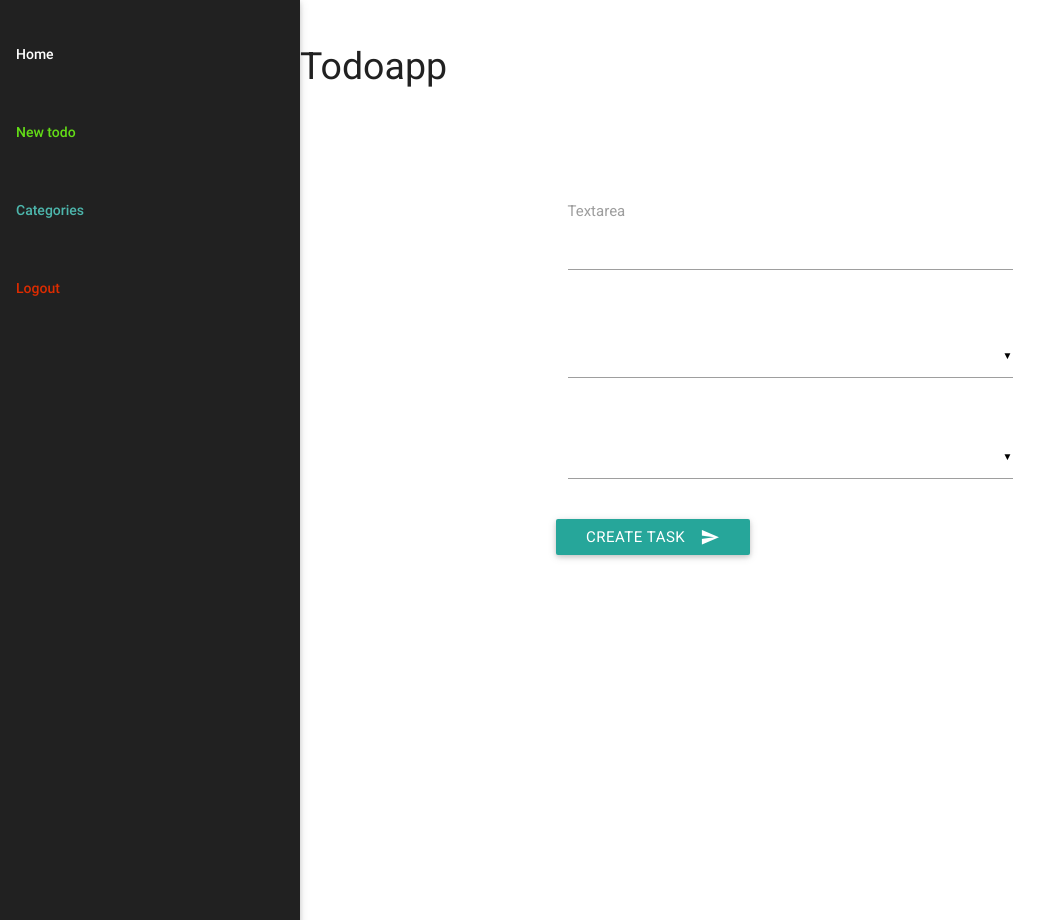
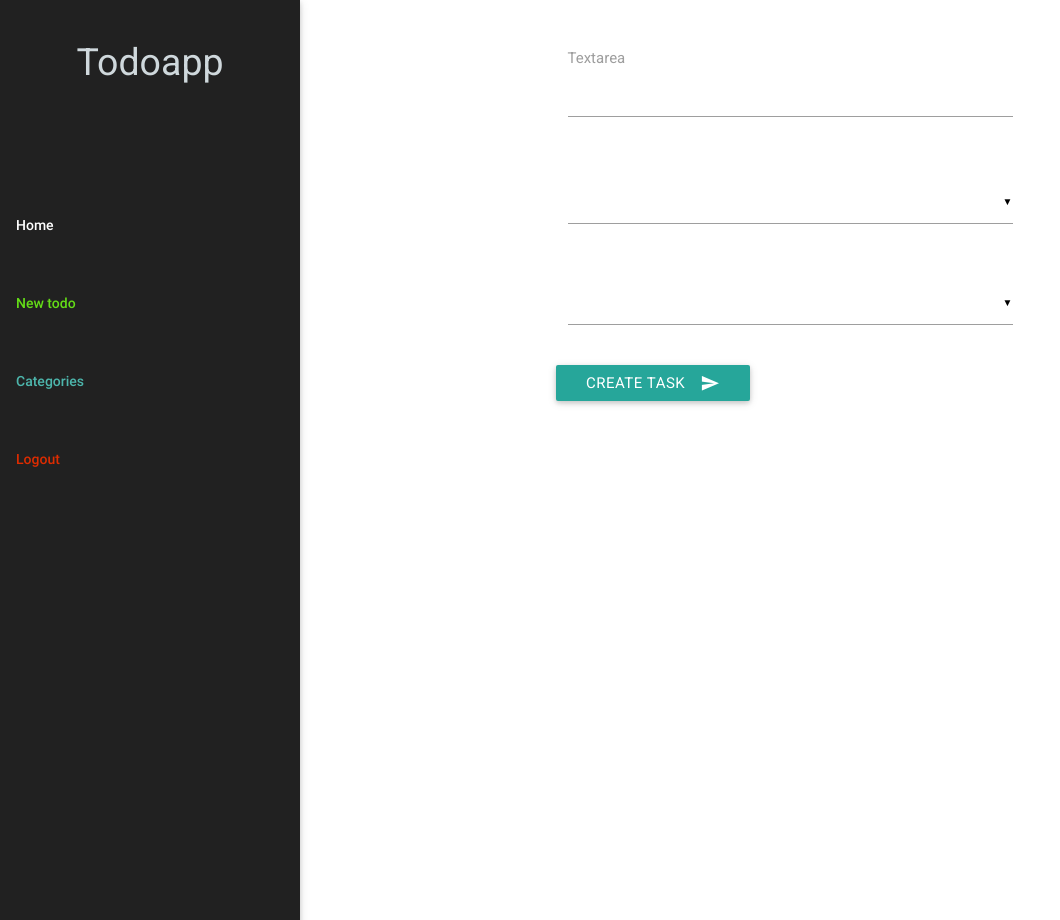
Before and after one commit to johnngugi/todo-app, a Flask app: template app/templates/new.html in a window 1280 px wide. Shown: the whole page, without its empty margins (0-1060 px from the left). Run offline with Flask 2, Linux system fonts and the light colour scheme; the template is opened without the code that fills it, so the values that code supplies are empty; parts of the project's set-up code (start-up, migrations or seed data) failed here and were passed over.

Commit message:
Add changes to app

```diff
--- a/app/templates/base.html
+++ b/app/templates/base.html
@@ -25,14 +25,18 @@
         </div>
         <div class="row" style="margin-top:2%;">
             {% block content %}
-                <p class="logo">Todoapp</p>
+            <ul id="nav-mobile" class="side-nav fixed grey darken-4 blue-grey-text text-lighten-4 go" style="transform: translateX(-100%);">
+            <li>
+                <div style="text-align:center;" id="logo">
+                    <p class="logo">Todoapp</p>
                     <p>
                         {% if session['screen_name'] %}
                             Hello {{ session['screen_name'] }}!
                         {% endif %}
                     </p>
                     <br />
-            <ul id="nav-mobile" class="side-nav fixed grey darken-4 blue-grey-text text-lighten-4 go" style="transform: translateX(-100%);">
+                </div>
+            </li>
                 <li><a  class="white-text" href="{{ url_for('main.index') }}"><i class="white-text fa fa-list" aria-hidden="true"></i>Home</a></li>
                 <li><a  class="light-green-text text-accent-4" href="{{ url_for('main.new') }}"><i class="white-text fa fa-list" aria-hidden="true"></i>New todo</a></li>
                 <li><a id="links" class="teal-text text-lighten-2" href="{{ url_for('main.category') }}"><i class="white-text fa fa-tag" aria-hidden="true"></i>Categories</a></li>
```
